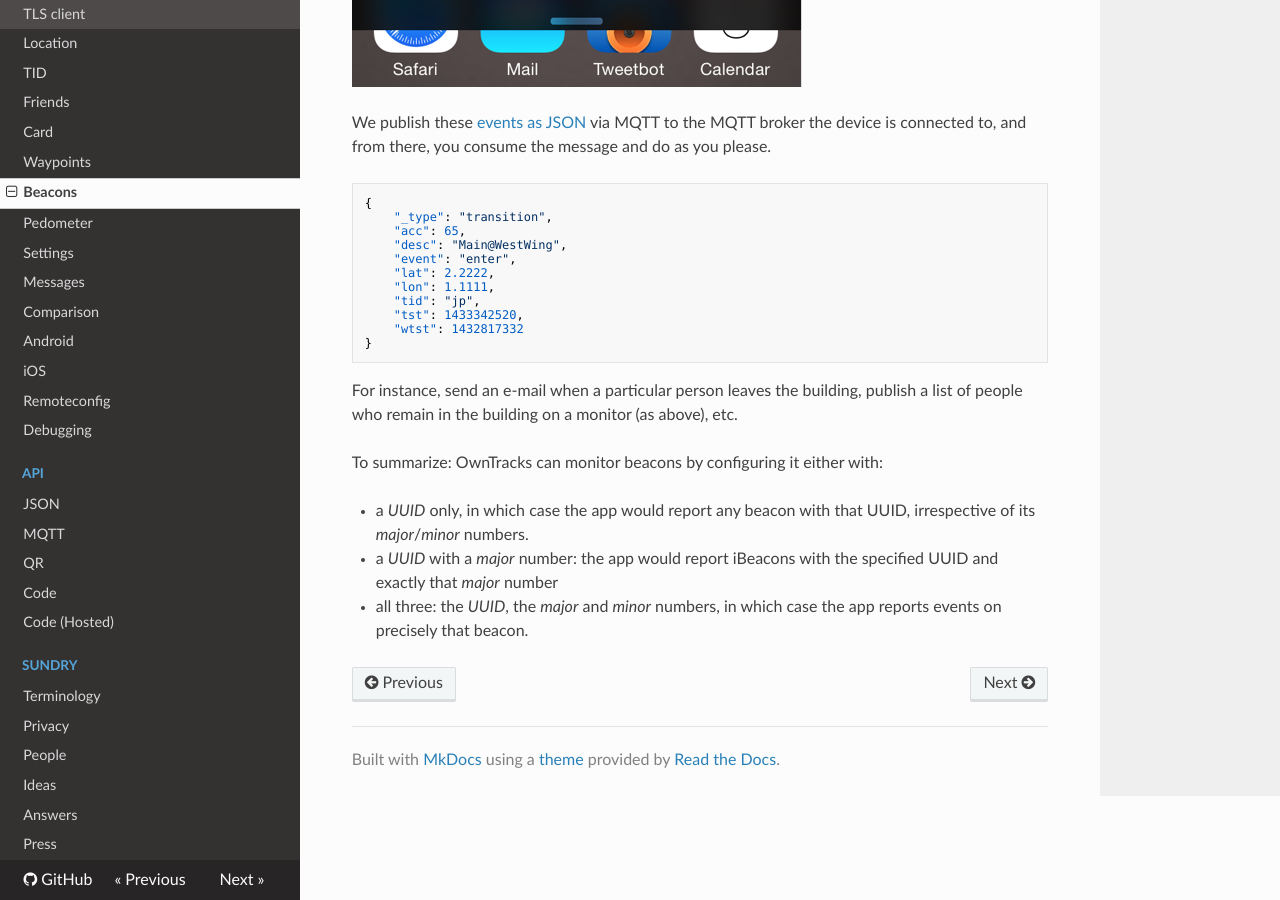
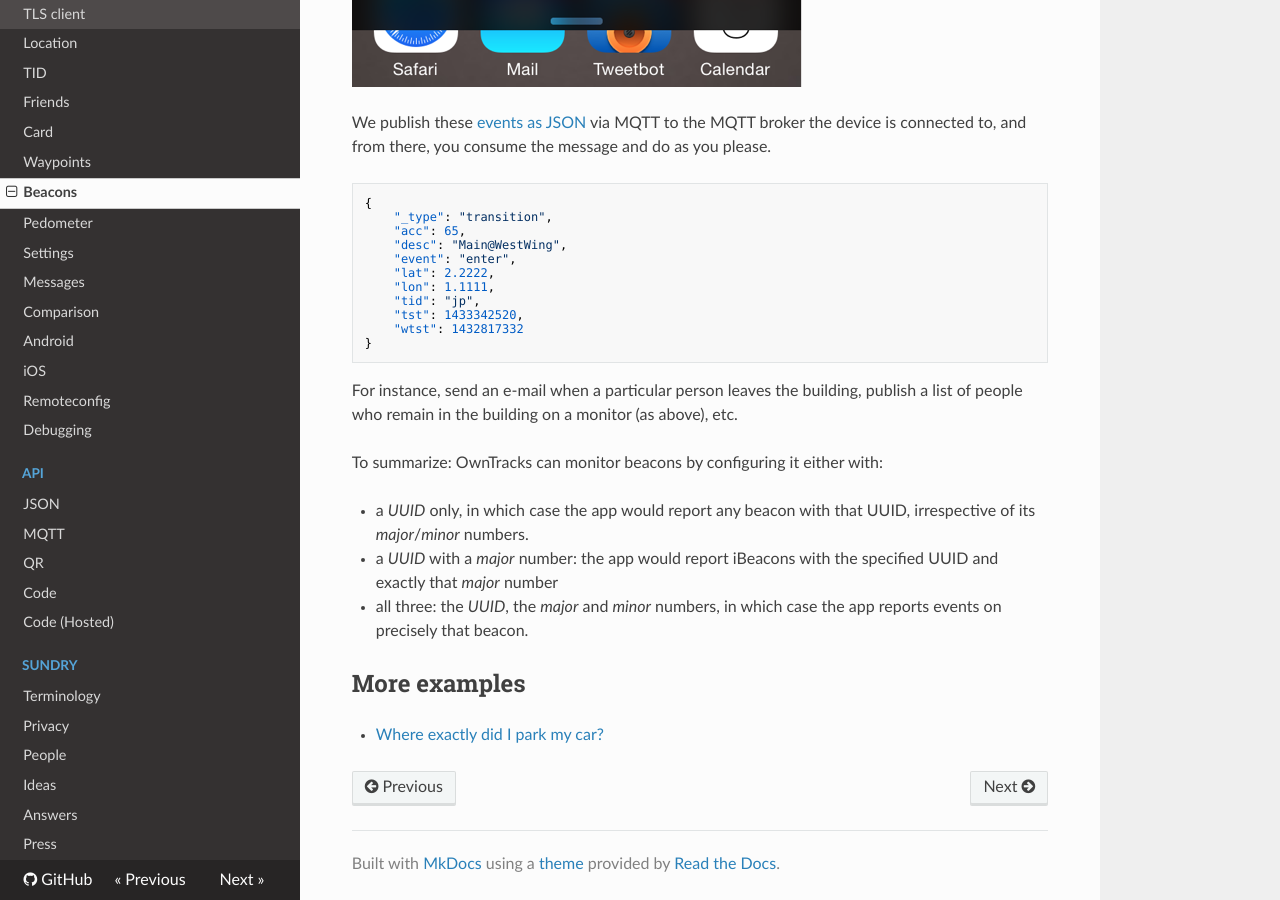
Before and after one commit to owntracks/booklet, an MkDocs documentation site: the page built from docs/features/beacons.md, in a window 1280 px wide and 900 px high, scrolled down 3181 px. Built offline with MkDocs 1.6.1, drawn with Linux system fonts in a browser that asks for light colours; nearby versions of some CDN libraries; old or Windows-style settings are respelled for this version of MkDocs.

Commit message:
add examples

```diff
--- a/docs/features/beacons.md
+++ b/docs/features/beacons.md
@@ -103,4 +103,8 @@ To summarize: OwnTracks can monitor beacons by configuring it either with:
 * a _UUID_ with a _major_ number: the app would report iBeacons with the specified UUID and exactly that _major_ number
 * all three: the _UUID_, the _major_ and _minor_ numbers, in which case the app reports events on precisely that beacon.
 
+## More examples
+
+* [Where exactly did I park my car?](http://jpmens.net/2016/01/02/where-exactly-did-i-park-my-car/)
+
   [blukii]: http://www.blukii.com/beacons_en.html
```
